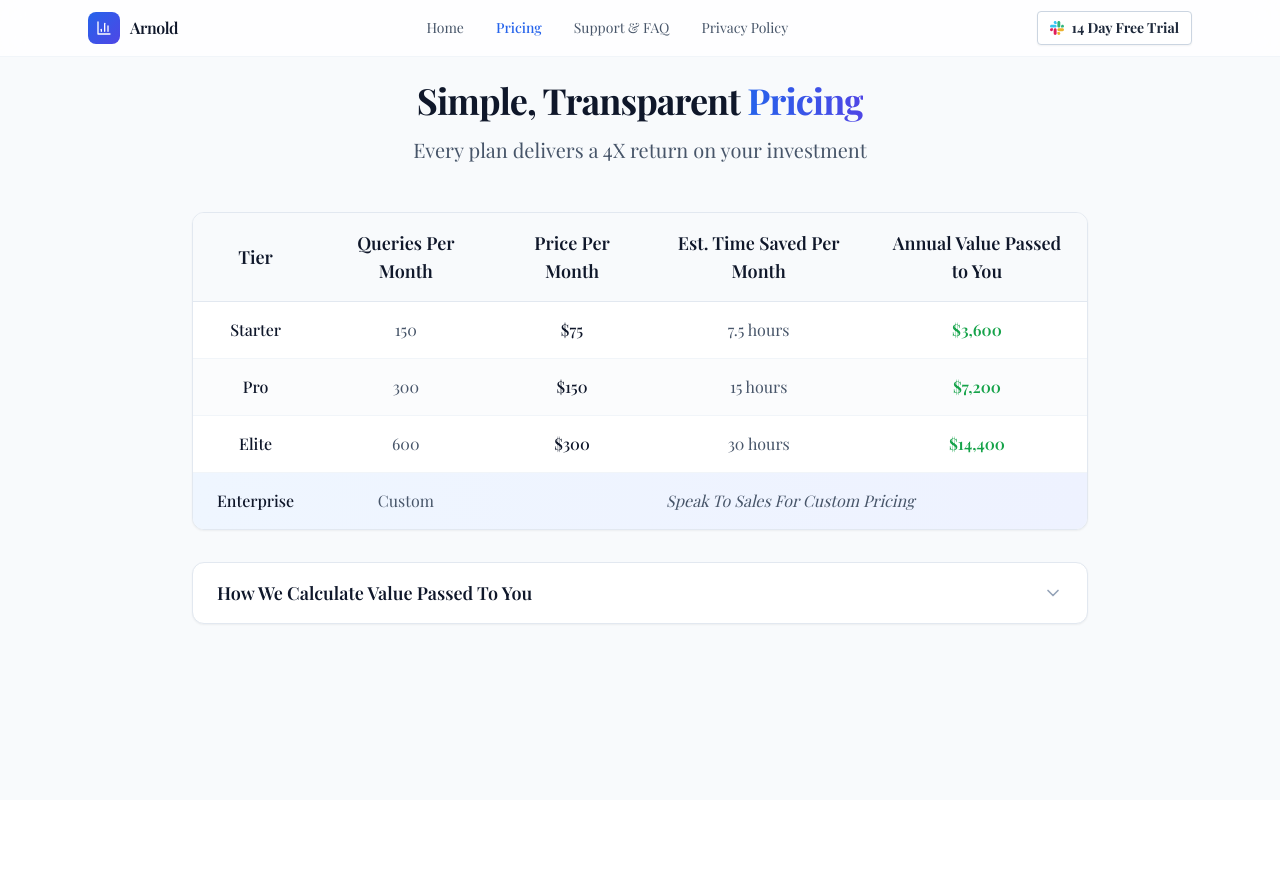
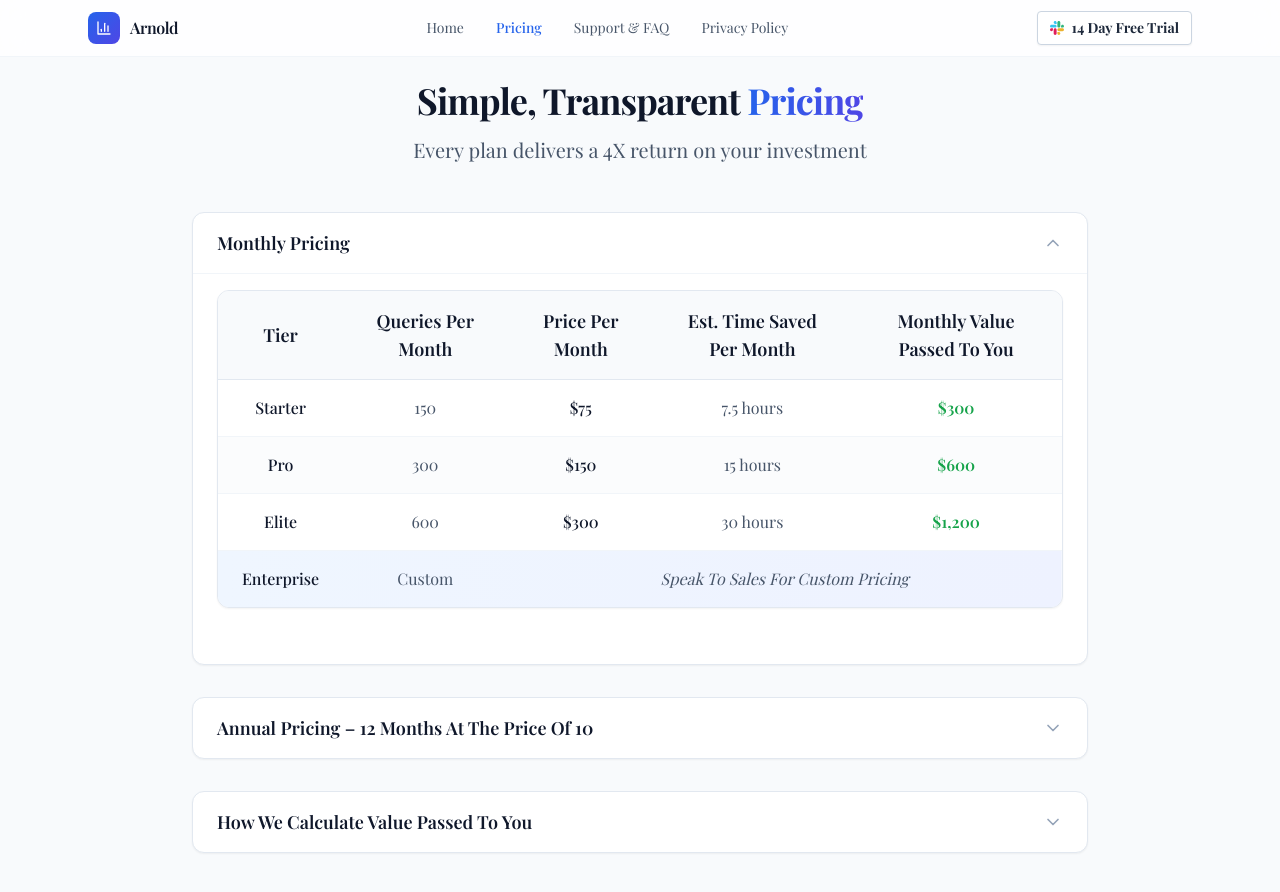
Before and after one commit to McGovs/arnold-the-analyst-frontend-v2-markdown, a React (Vite) app: page /pricing in a window 1280 px wide. Shown: the top 892 px of the page. Before the commit the page ends 800 px from the top, so only its background shows below. Built offline with nearby package versions, Linux system fonts and the light colour scheme; a web font is replaced by a local one.

Commit message:
Update Pricing.tsx

```diff
--- a/src/pages/Pricing.tsx
+++ b/src/pages/Pricing.tsx
@@ -3,17 +3,114 @@ import React, { useState } from 'react';
 import { ChevronDown } from 'lucide-react';
 
 export default function Pricing() {
+  const [isMonthlyOpen, setIsMonthlyOpen] = useState(true);
+  const [isAnnualOpen, setIsAnnualOpen] = useState(false);
   const [isValueCalcOpen, setIsValueCalcOpen] = useState(false);
 
-  const pricingTiers = [
-    { tier: 'Starter', queries: 150, price: 75, timeSaved: '7.5 hours', value: 3600 },
-    { tier: 'Pro', queries: 300, price: 150, timeSaved: '15 hours', value: 7200 },
-    { tier: 'Elite', queries: 600, price: 300, timeSaved: '30 hours', value: 14400 },
+  const monthlyTiers = [
+    { tier: 'Starter', queries: 150, price: 75, timeSaved: '7.5 hours', value: 300 },
+    { tier: 'Pro', queries: 300, price: 150, timeSaved: '15 hours', value: 600 },
+    { tier: 'Elite', queries: 600, price: 300, timeSaved: '30 hours', value: 1200 },
   ];
+
+  const annualTiers = [
+    { tier: 'Starter', queries: 1800, price: 750, timeSaved: '90 hours', value: 3750 },
+    { tier: 'Pro', queries: 3600, price: 1500, timeSaved: '180 hours', value: 7500 },
+    { tier: 'Elite', queries: 7200, price: 3000, timeSaved: '360 hours', value: 15000 },
+  ];
+
+  const PricingTable = ({
+    tiers,
+    queriesLabel,
+    priceLabel,
+    timeLabel,
+    valueLabel,
+  }: {
+    tiers: any[];
+    queriesLabel: string;
+    priceLabel: string;
+    timeLabel: string;
+    valueLabel: string;
+  }) => (
+    <div className="bg-white rounded-xl border border-slate-200 shadow-sm overflow-hidden mb-8">
+      <div className="overflow-x-auto">
+        <table className="w-full">
+          <thead>
+            <tr className="bg-slate-50 border-b border-slate-200">
+              <th className="px-6 py-4 text-center text-lg font-semibold text-slate-900">Tier</th>
+              <th className="px-6 py-4 text-center text-lg font-semibold text-slate-900">{queriesLabel}</th>
+              <th className="px-6 py-4 text-center text-lg font-semibold text-slate-900">{priceLabel}</th>
+              <th className="px-6 py-4 text-center text-lg font-semibold text-slate-900">{timeLabel}</th>
+              <th className="px-6 py-4 text-center text-lg font-semibold text-slate-900">{valueLabel}</th>
+            </tr>
+          </thead>
+          <tbody>
+            {tiers.map((tier, index) => (
+              <tr
+                key={tier.tier}
+                className={`border-b border-slate-100 ${index % 2 === 1 ? 'bg-slate-50/50' : ''}`}
+              >
+                <td className="px-6 py-4 text-center text-base font-medium text-slate-900">{tier.tier}</td>
+                <td className="px-6 py-4 text-center text-base text-slate-600">{tier.queries}</td>
+                <td className="px-6 py-4 text-center text-base text-slate-900 font-medium">
+                  ${tier.price.toLocaleString()}
+                </td>
+                <td className="px-6 py-4 text-center text-base text-slate-600">{tier.timeSaved}</td>
+                <td className="px-6 py-4 text-center text-base font-semibold text-green-600">
+                  ${tier.value.toLocaleString()}
+                </td>
+              </tr>
+            ))}
+            <tr className="bg-gradient-to-r from-blue-50 to-indigo-50">
+              <td className="px-6 py-4 text-center text-base font-medium text-slate-900">Enterprise</td>
+              <td className="px-6 py-4 text-center text-base text-slate-600">Custom</td>
+              <td colSpan={3} className="px-6 py-4 text-center text-base text-slate-600 italic">
+                Speak To Sales For Custom Pricing
+              </td>
+            </tr>
+          </tbody>
+        </table>
+      </div>
+    </div>
+  );
+
+  const Dropdown = ({
+    title,
+    open,
+    toggle,
+    children,
+  }: {
+    title: string;
+    open: boolean;
+    toggle: () => void;
+    children: React.ReactNode;
+  }) => (
+    <div className="bg-white rounded-xl border border-slate-200 shadow-sm overflow-hidden mb-8">
+      <button
+        onClick={toggle}
+        className="w-full px-6 py-4 flex items-center justify-between text-left hover:bg-slate-50 transition-colors"
+      >
+        <h2 className="text-lg font-semibold text-slate-900">{title}</h2>
+        <ChevronDown
+          className={`w-5 h-5 text-slate-400 transition-transform duration-200 ${
+            open ? 'rotate-180' : ''
+          }`}
+        />
+      </button>
+      <div
+        className={`overflow-hidden transition-all duration-300 ease-in-out ${
+          open ? 'max-h-[1000px] opacity-100' : 'max-h-0 opacity-0'
+        }`}
+      >
+        <div className="px-6 pb-6 pt-4 border-t border-slate-100">{children}</div>
+      </div>
+    </div>
+  );
 
   return (
     <main className="pt-20 pb-16 px-6 flex-grow">
       <div className="max-w-4xl mx-auto">
+
         {/* Header */}
         <div className="text-center mb-12">
           <h1 className="text-2xl md:text-3xl lg:text-4xl tracking-tight leading-normal font-bold text-slate-900 mb-4">
@@ -27,51 +124,45 @@ export default function Pricing() {
           </p>
         </div>
 
-        {/* Pricing Table */}
-        <div className="bg-white rounded-xl border border-slate-200 shadow-sm overflow-hidden mb-8">
-          <div className="overflow-x-auto">
-            <table className="w-full">
-              <thead>
-                <tr className="bg-slate-50 border-b border-slate-200">
-                  <th className="px-6 py-4 text-center text-lg font-semibold text-slate-900">Tier</th>
-                  <th className="px-6 py-4 text-center text-lg font-semibold text-slate-900">Queries Per Month</th>
-                  <th className="px-6 py-4 text-center text-lg font-semibold text-slate-900">Price Per Month</th>
-                  <th className="px-6 py-4 text-center text-lg font-semibold text-slate-900">Est. Time Saved Per Month</th>
-                  <th className="px-6 py-4 text-center text-lg font-semibold text-slate-900">Annual Value Passed to You</th>
-                </tr>
-              </thead>
-              <tbody>
-                {pricingTiers.map((tier, index) => (
-                  <tr
-                    key={tier.tier}
-                    className={`border-b border-slate-100 ${index % 2 === 1 ? 'bg-slate-50/50' : ''}`}
-                  >
-                    <td className="px-6 py-4 text-center text-base font-medium text-slate-900">{tier.tier}</td>
-                    <td className="px-6 py-4 text-center text-base text-slate-600">{tier.queries}</td>
-                    <td className="px-6 py-4 text-center text-base text-slate-900 font-medium">${tier.price}</td>
-                    <td className="px-6 py-4 text-center text-base text-slate-600">{tier.timeSaved}</td>
-                    <td className="px-6 py-4 text-center text-base font-semibold text-green-600">${tier.value.toLocaleString()}</td>
-                  </tr>
-                ))}
-                <tr className="bg-gradient-to-r from-blue-50 to-indigo-50">
-                  <td className="px-6 py-4 text-center text-base font-medium text-slate-900">Enterprise</td>
-                  <td className="px-6 py-4 text-center text-base text-slate-600">Custom</td>
-                  <td colSpan={3} className="px-6 py-4 text-center text-base text-slate-600 italic">
-                    Speak To Sales For Custom Pricing
-                  </td>
-                </tr>
-              </tbody>
-            </table>
-          </div>
-        </div>
+        {/* Monthly Pricing */}
+        <Dropdown
+          title="Monthly Pricing"
+          open={isMonthlyOpen}
+          toggle={() => setIsMonthlyOpen(!isMonthlyOpen)}
+        >
+          <PricingTable
+            tiers={monthlyTiers}
+            queriesLabel="Queries Per Month"
+            priceLabel="Price Per Month"
+            timeLabel="Est. Time Saved Per Month"
+            valueLabel="Monthly Value Passed To You"
+          />
+        </Dropdown>
 
-        {/* How We Calculate Value - Collapsible */}
+        {/* Annual Pricing */}
+        <Dropdown
+          title="Annual Pricing – 12 Months At The Price Of 10"
+          open={isAnnualOpen}
+          toggle={() => setIsAnnualOpen(!isAnnualOpen)}
+        >
+          <PricingTable
+            tiers={annualTiers}
+            queriesLabel="Queries Per Year"
+            priceLabel="Price Per Year"
+            timeLabel="Est. Time Saved Per Year"
+            valueLabel="Annual Value Passed To You"
+          />
+        </Dropdown>
+
+        {/* Value Calculation */}
         <div className="bg-white rounded-xl border border-slate-200 shadow-sm overflow-hidden">
           <button
             onClick={() => setIsValueCalcOpen(!isValueCalcOpen)}
             className="w-full px-6 py-4 flex items-center justify-between text-left hover:bg-slate-50 transition-colors"
           >
-            <h2 className="text-lg font-semibold text-slate-900">How We Calculate Value Passed To You</h2>
+            <h2 className="text-lg font-semibold text-slate-900">
+              How We Calculate Value Passed To You
+            </h2>
             <ChevronDown
               className={`w-5 h-5 text-slate-400 transition-transform duration-200 ${
                 isValueCalcOpen ? 'rotate-180' : ''
@@ -104,6 +195,7 @@ export default function Pricing() {
             </div>
           </div>
         </div>
+
       </div>
     </main>
   );
```
